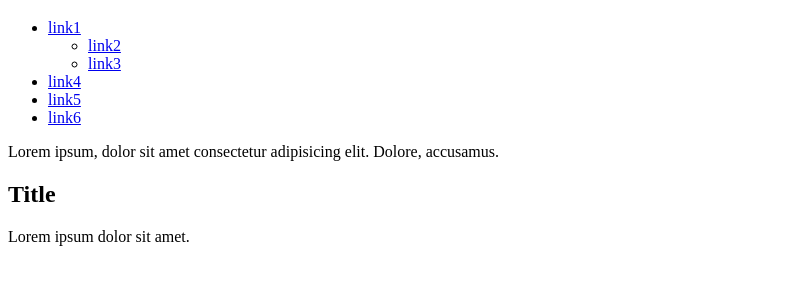
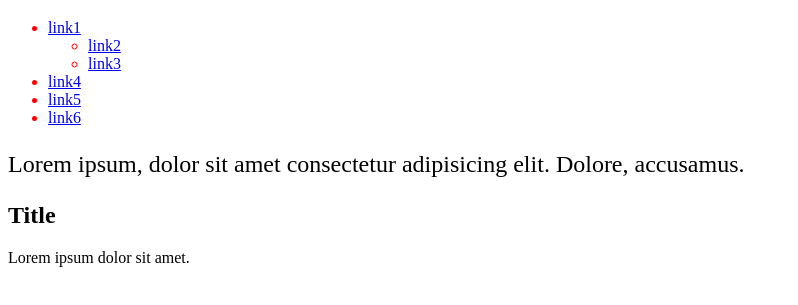
Before and after one commit to MaksimAlchynskyi/homework, a plain HTML site: page index.html in a window 1280 px wide. Shown: the part 61-366 px from the top of the page, without its empty margins (0-798 px from the left). Drawn offline with Linux system fonts and the light colour scheme.

Commit message:
add styles

```diff
--- /dev/null
+++ b/css/style.css
@@ -0,0 +1,19 @@
+body {
+
+}
+
+.list {
+color: red;
+}
+
+.holder {
+
+}
+
+.text {
+	font-size: 24px;
+}
+
+.title {
+
+}
--- a/index.html
+++ b/index.html
@@ -4,11 +4,12 @@
 	<meta charset="UTF-8">
 	<meta http-equiv="X-UA-Compatible" content="IE=edge">
 	<meta name="viewport" content="width=device-width, initial-scale=1.0">
+	<link rel="stylesheet" href="/css/style.css">
 	<title>Document</title>
 </head>
 <body>
 	<div class="holder">
-		<h1>Title</h1>
+		<h1 class="title">Title</h1>
 		<ul class="list">
 			 <li>
 				  <a href="#">link1</a>
@@ -21,8 +22,8 @@
 			 <li><a href="https://validator.w3.org/">link5</a></li>
 			 <li><a href="#">link6</a></li>
 		</ul>
-		<p>Lorem ipsum, dolor sit amet consectetur adipisicing elit. Dolore, accusamus.</p>
-		<h2>Title</h2>
+		<p class="text">Lorem ipsum, dolor sit amet consectetur adipisicing elit. Dolore, accusamus.</p>
+		<h2 class="title">Title</h2>
 		<p>Lorem ipsum dolor sit amet.</p>
   </div>
 </body>
```
